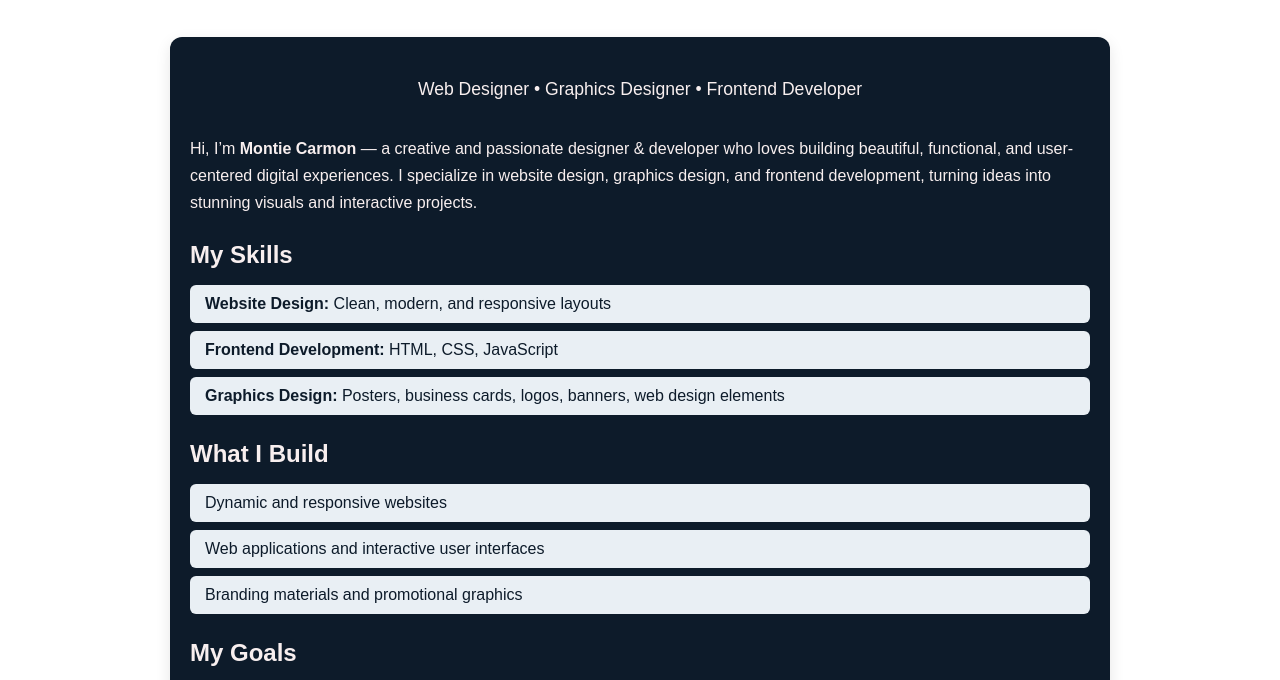
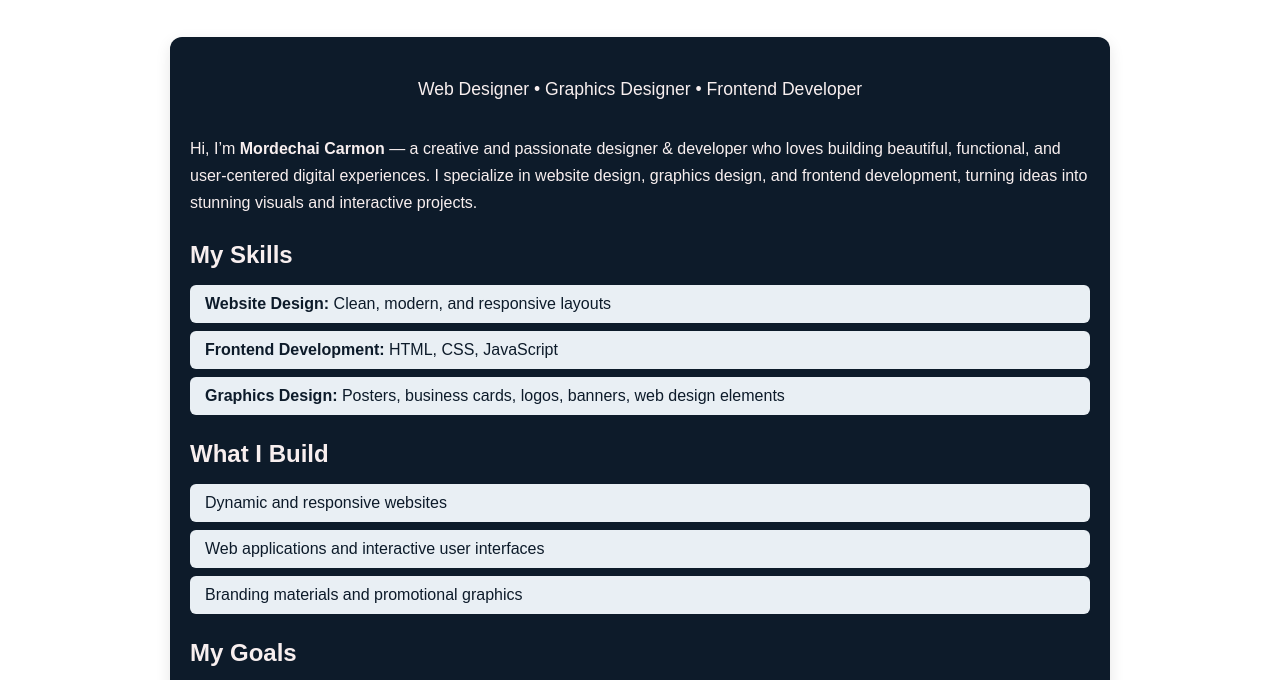
Before and after one commit to montie-tech/My-Portfolio, a plain HTML site: page templates/about.html in a window 1280 px wide. Shown: the part 65-745 px from the top of the page. Drawn offline with Linux system fonts and the light colour scheme.

Commit message:
first commit

```diff
--- a/templates/about.html
+++ b/templates/about.html
@@ -188,7 +188,7 @@
     <p class="subtitle">Web Designer • Graphics Designer • Frontend Developer</p>
 
     <p>
-        Hi, I’m <strong>Montie Carmon</strong> — a creative and passionate designer & developer who loves building
+        Hi, I’m <strong>Mordechai Carmon</strong> — a creative and passionate designer & developer who loves building
         beautiful, functional, and user-centered digital experiences. I specialize in website design,
         graphics design, and frontend development, turning ideas into stunning visuals and interactive projects.
     </p>
```
